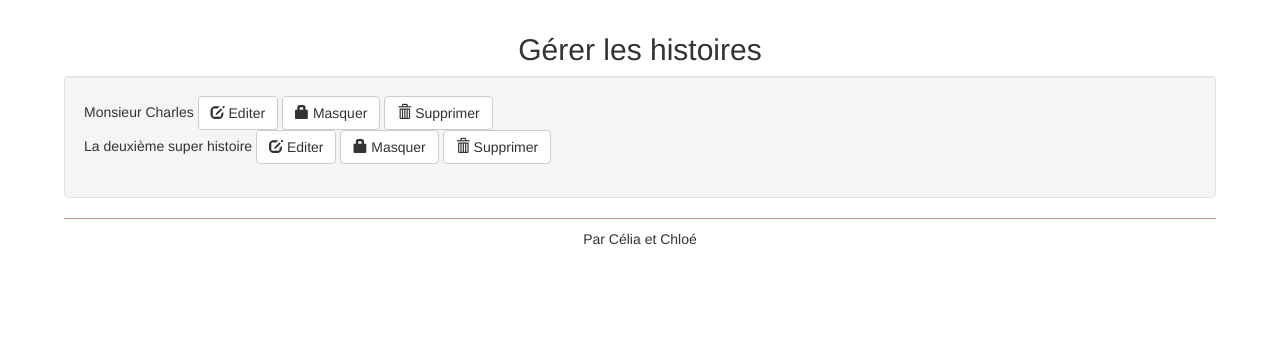
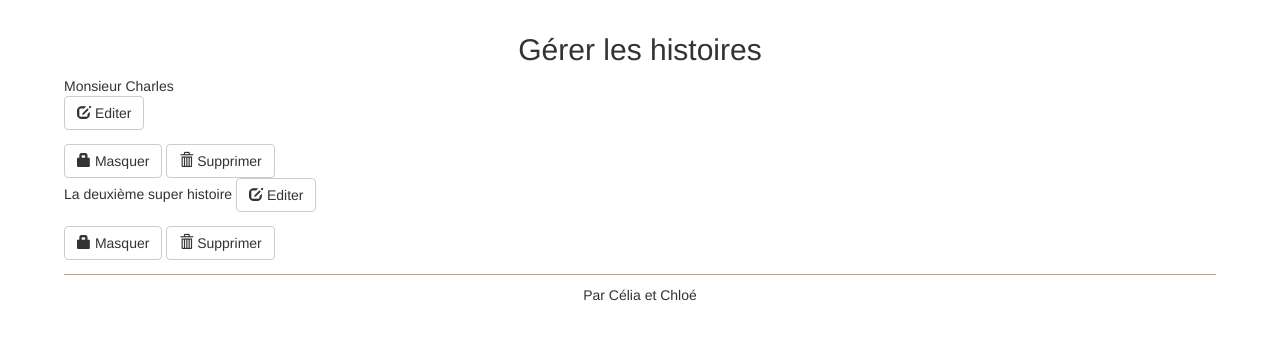
Before and after one commit to celialali/supersite, a PHP site: page /gerer_hist.php in a window 1280 px wide. Shown: the part 51-391 px from the top of the page. Run offline with PHP 8.4, Linux system fonts and the light colour scheme; data comes from the database, SQL or seed files in the repository.

Commit message:
Update gerer_hist.php

```diff
--- a/gerer_hist.php
+++ b/gerer_hist.php
@@ -3,8 +3,8 @@
     require "header.php";?>
     <body>
         <h2 class="text-center">Gérer les histoires</h2>
-        <div class="well">
-            <form class="form-signin form-horizontal" role="form" action="gerer_hist.php" method="post">
+        <div>
+
                 <?php if($BDD){
                     $req = "SELECT * FROM histoire ORDER BY id_hist";
                     $reponse = $BDD->prepare($req);
@@ -13,7 +13,10 @@
                 }
                 foreach($histoires as $histoire){?>
                         <?php echo $histoire['titre']?>
+                        <form class="form-signin form-horizontal" role="form" action="modif.php" method="post">
                             <button type="submit" name="editer" class="btn btn-default btn-secondary"><span class="glyphicon glyphicon-edit"></span> Editer</button>
+                        </form>
+                        <form class="form-signin form-horizontal" role="form" action="gerer_hist.php" method="post">
                             <?php if($histoire['affichee']==1){?>
                                 <button type="submit" name="masquer" class="btn btn-default btn-secondary"><span class="glyphicon glyphicon-lock"></span> Masquer</button>
 
@@ -23,11 +26,11 @@
 
                             <?php } ?>
 
-                                <button type="submit" name ="supprimer" class="btn btn-default btn-secondary"><span class="glyphicon glyphicon-trash"></span> Supprimer</button><br/>
 
-                <?php } ?>
-                </table>
-            </form>
+                            <button type="submit" name ="supprimer" class="btn btn-default btn-secondary"><span class="glyphicon glyphicon-trash"></span> Supprimer</button><br/>
+                        <?php } ?>
+                        </form>
+
         </div>
     </body>
 <?php require "footer.php";?>
```
